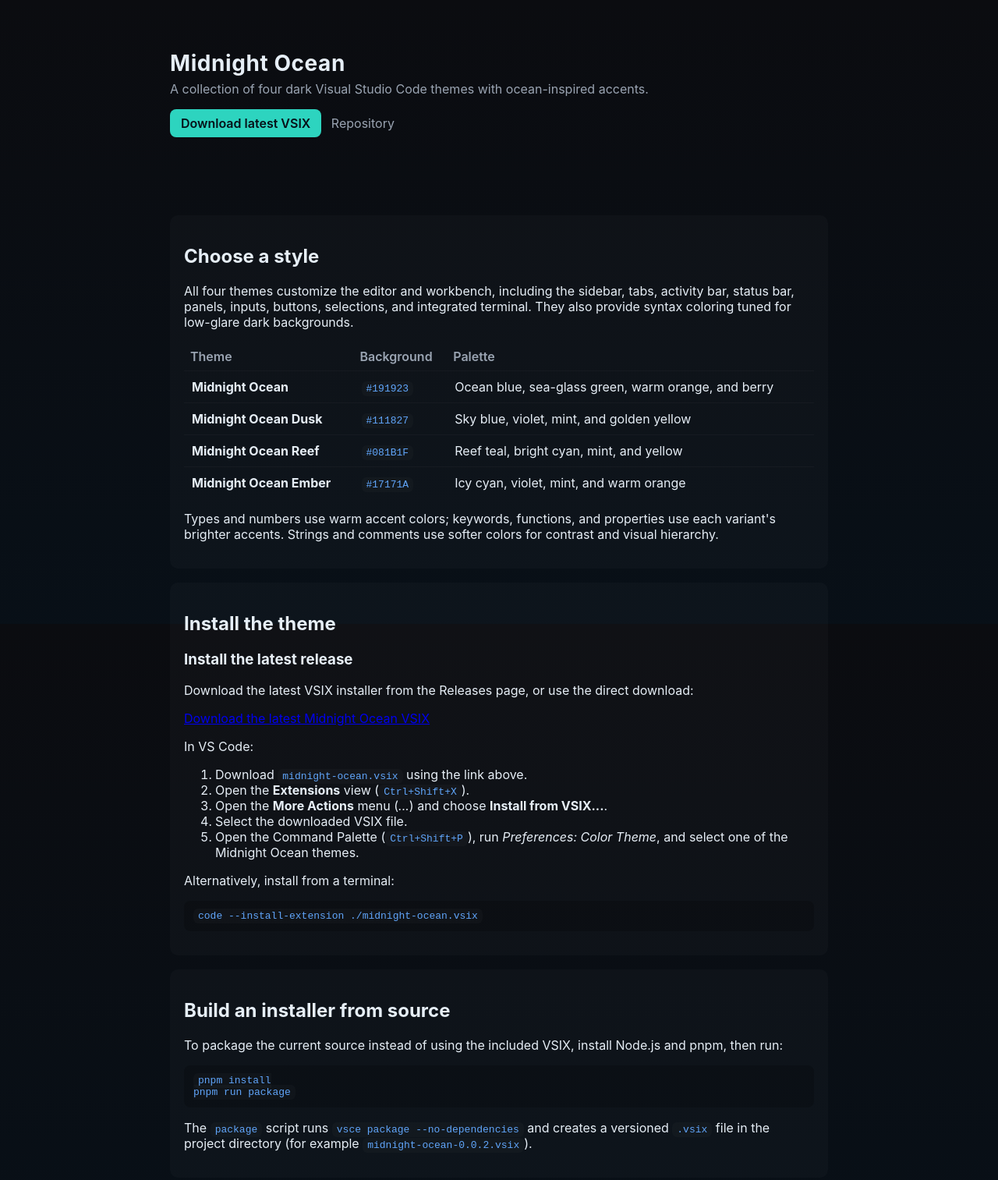
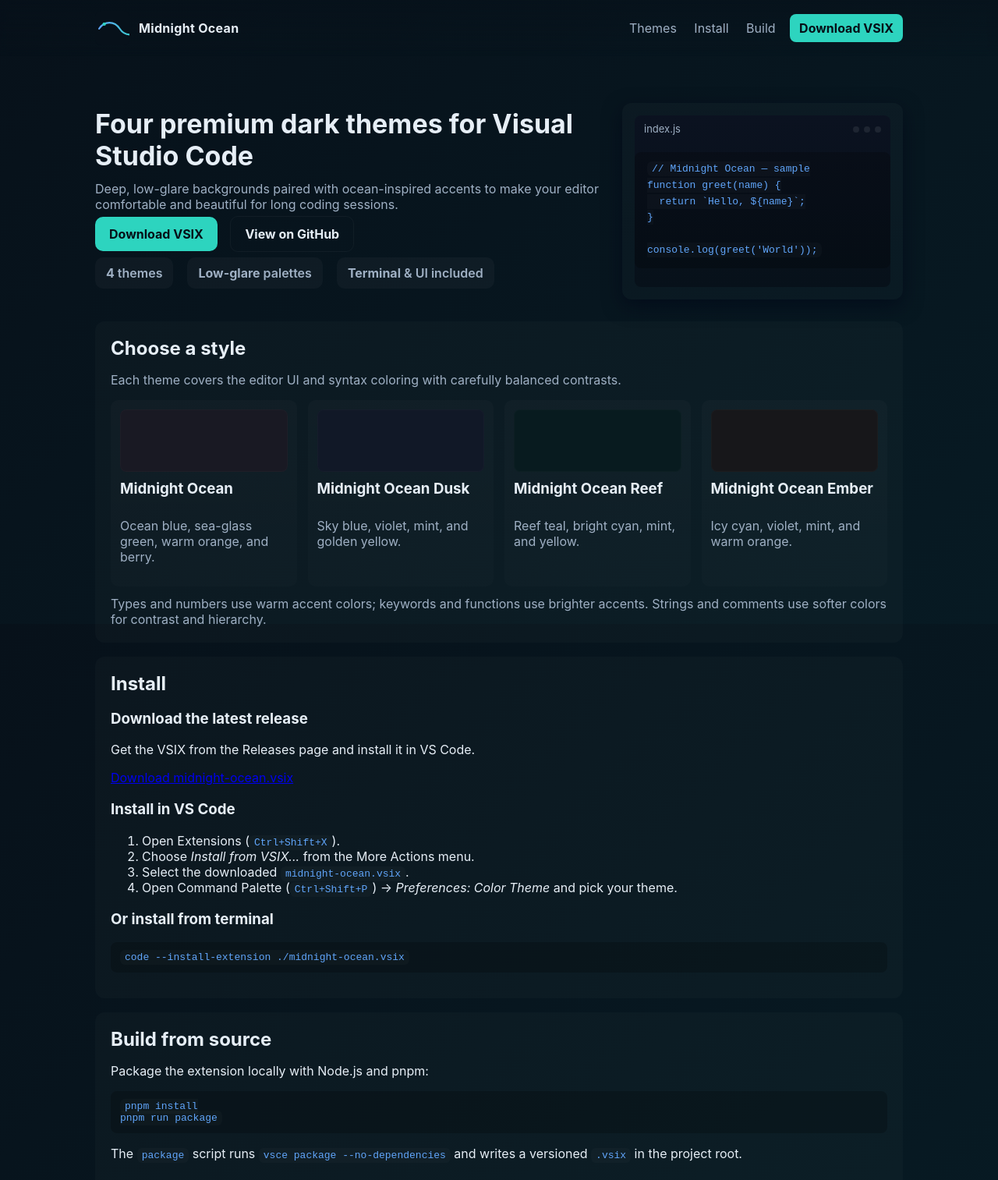
Before and after one commit to HectorCarreno/Midnight-Ocean, a website: page index.html in a window 1280 px wide. Shown: the top 1513 px of the page at 78% size. Drawn offline with Linux system fonts and the light colour scheme.

Commit message:
Upgrade to premium docs-style landing page: hero, themes grid, install/build sections, logo

```diff
--- a/index.html
+++ b/index.html
@@ -3,87 +3,144 @@
 <head>
   <meta charset="utf-8">
   <meta name="viewport" content="width=device-width,initial-scale=1">
-  <title>Midnight Ocean — VS Code themes</title>
+  <title>Midnight Ocean — Themes for VS Code</title>
   <link rel="stylesheet" href="/style.css">
-  <meta name="description" content="Midnight Ocean — a collection of four dark Visual Studio Code themes with ocean-inspired accents.">
+  <meta name="description" content="Midnight Ocean — four premium dark Visual Studio Code themes inspired by the ocean.">
+  <meta property="og:title" content="Midnight Ocean — VS Code themes">
+  <meta property="og:description" content="Four premium dark Visual Studio Code themes with ocean-inspired accents. Download the VSIX or build from source.">
+  <meta property="og:image" content="/assets/og-preview.png">
 </head>
 <body>
-  <header class="site-header">
-    <div class="container">
-      <h1>Midnight Ocean</h1>
-      <p class="tagline">A collection of four dark Visual Studio Code themes with ocean-inspired accents.</p>
-      <p class="cta"><a href="https://github.com/HectorCarreno/Midnight-Ocean/releases/latest" class="button">Download latest VSIX</a> <a href="https://github.com/HectorCarreno/Midnight-Ocean" class="muted">Repository</a></p>
+  <header class="topbar">
+    <div class="container topbar-inner">
+      <a class="brand" href="/">
+        <img src="/assets/logo.svg" alt="Midnight Ocean" class="logo">
+        <span class="brand-text">Midnight Ocean</span>
+      </a>
+      <nav class="nav">
+        <a href="#themes">Themes</a>
+        <a href="#install">Install</a>
+        <a href="#build">Build</a>
+        <a href="https://github.com/HectorCarreno/Midnight-Ocean/releases/latest" class="button small">Download VSIX</a>
+      </nav>
     </div>
   </header>
 
   <main class="container">
-    <section>
-      <h2>Choose a style</h2>
-      <p>All four themes customize the editor and workbench, including the sidebar, tabs, activity bar, status bar, panels, inputs, buttons, selections, and integrated terminal. They also provide syntax coloring tuned for low-glare dark backgrounds.</p>
+    <section class="hero">
+      <div class="hero-left">
+        <h1>Four premium dark themes for Visual Studio Code</h1>
+        <p class="lead">Deep, low-glare backgrounds paired with ocean-inspired accents to make your editor comfortable and beautiful for long coding sessions.</p>
 
-      <table class="themes">
-        <thead>
-          <tr><th>Theme</th><th>Background</th><th>Palette</th></tr>
-        </thead>
-        <tbody>
-          <tr><td><strong>Midnight Ocean</strong></td><td><code>#191923</code></td><td>Ocean blue, sea-glass green, warm orange, and berry</td></tr>
-          <tr><td><strong>Midnight Ocean Dusk</strong></td><td><code>#111827</code></td><td>Sky blue, violet, mint, and golden yellow</td></tr>
-          <tr><td><strong>Midnight Ocean Reef</strong></td><td><code>#081B1F</code></td><td>Reef teal, bright cyan, mint, and yellow</td></tr>
-          <tr><td><strong>Midnight Ocean Ember</strong></td><td><code>#17171A</code></td><td>Icy cyan, violet, mint, and warm orange</td></tr>
-        </tbody>
-      </table>
+        <p class="actions">
+          <a class="button" href="https://github.com/HectorCarreno/Midnight-Ocean/releases/latest">Download VSIX</a>
+          <a class="button secondary" href="https://github.com/HectorCarreno/Midnight-Ocean">View on GitHub</a>
+        </p>
 
-      <p>Types and numbers use warm accent colors; keywords, functions, and properties use each variant's brighter accents. Strings and comments use softer colors for contrast and visual hierarchy.</p>
+        <ul class="kpi">
+          <li><strong>4</strong> themes</li>
+          <li><strong>Low-glare</strong> palettes</li>
+          <li><strong>Terminal</strong> & UI included</li>
+        </ul>
+      </div>
+
+      <aside class="hero-right">
+        <div class="preview-card">
+          <div class="editor-mock">
+            <div class="editor-top">
+              <span>index.js</span>
+              <div class="dots">
+                <span></span><span></span><span></span>
+              </div>
+            </div>
+            <pre class="code"><code>// Midnight Ocean — sample
+function greet(name) {
+  return `Hello, ${name}`;
+}
+
+console.log(greet('World'));
+</code></pre>
+          </div>
+        </div>
+      </aside>
     </section>
 
-    <section>
-      <h2>Install the theme</h2>
-      <h3>Install the latest release</h3>
-      <p>Download the latest VSIX installer from the Releases page, or use the direct download:</p>
-      <p><a href="https://github.com/HectorCarreno/Midnight-Ocean/releases/latest/download/midnight-ocean.vsix">Download the latest Midnight Ocean VSIX</a></p>
+    <section id="themes" class="section">
+      <h2>Choose a style</h2>
+      <p class="muted">Each theme covers the editor UI and syntax coloring with carefully balanced contrasts.</p>
 
-      <p>In VS Code:</p>
+      <div class="themes-grid">
+        <article class="theme-card" style="--bg:#191923;">
+          <div class="swatch"></div>
+          <h3>Midnight Ocean</h3>
+          <p class="muted">Ocean blue, sea-glass green, warm orange, and berry.</p>
+        </article>
+
+        <article class="theme-card" style="--bg:#111827;">
+          <div class="swatch"></div>
+          <h3>Midnight Ocean Dusk</h3>
+          <p class="muted">Sky blue, violet, mint, and golden yellow.</p>
+        </article>
+
+        <article class="theme-card" style="--bg:#081B1F;">
+          <div class="swatch"></div>
+          <h3>Midnight Ocean Reef</h3>
+          <p class="muted">Reef teal, bright cyan, mint, and yellow.</p>
+        </article>
+
+        <article class="theme-card" style="--bg:#17171A;">
+          <div class="swatch"></div>
+          <h3>Midnight Ocean Ember</h3>
+          <p class="muted">Icy cyan, violet, mint, and warm orange.</p>
+        </article>
+      </div>
+
+      <div class="note">
+        Types and numbers use warm accent colors; keywords and functions use brighter accents. Strings and comments use softer colors for contrast and hierarchy.
+      </div>
+    </section>
+
+    <section id="install" class="section">
+      <h2>Install</h2>
+      <h3>Download the latest release</h3>
+      <p>Get the VSIX from the Releases page and install it in VS Code.</p>
+      <p><a class="button" href="https://github.com/HectorCarreno/Midnight-Ocean/releases/latest/download/midnight-ocean.vsix">Download midnight-ocean.vsix</a></p>
+
+      <h3>Install in VS Code</h3>
       <ol>
-        <li>Download <code>midnight-ocean.vsix</code> using the link above.</li>
-        <li>Open the <strong>Extensions</strong> view (<code>Ctrl+Shift+X</code>).</li>
-        <li>Open the <strong>More Actions</strong> menu (<em>...</em>) and choose <strong>Install from VSIX...</strong>.</li>
-        <li>Select the downloaded VSIX file.</li>
-        <li>Open the Command Palette (<code>Ctrl+Shift+P</code>), run <em>Preferences: Color Theme</em>, and select one of the Midnight Ocean themes.</li>
+        <li>Open Extensions (<code>Ctrl+Shift+X</code>).</li>
+        <li>Choose <em>Install from VSIX...</em> from the More Actions menu.</li>
+        <li>Select the downloaded <code>midnight-ocean.vsix</code>.</li>
+        <li>Open Command Palette (<code>Ctrl+Shift+P</code>) → <em>Preferences: Color Theme</em> and pick your theme.</li>
       </ol>
 
-      <p>Alternatively, install from a terminal:</p>
+      <h3>Or install from terminal</h3>
       <pre><code>code --install-extension ./midnight-ocean.vsix</code></pre>
     </section>
 
-    <section>
-      <h2>Build an installer from source</h2>
-      <p>To package the current source instead of using the included VSIX, install Node.js and pnpm, then run:</p>
+    <section id="build" class="section">
+      <h2>Build from source</h2>
+      <p>Package the extension locally with Node.js and pnpm:</p>
       <pre><code>pnpm install
 pnpm run package</code></pre>
-      <p>The <code>package</code> script runs <code>vsce package --no-dependencies</code> and creates a versioned <code>.vsix</code> file in the project directory (for example <code>midnight-ocean-0.0.2.vsix</code>).</p>
+      <p>The <code>package</code> script runs <code>vsce package --no-dependencies</code> and writes a versioned <code>.vsix</code> in the project root.</p>
     </section>
 
-    <section>
+    <section id="releases" class="section">
       <h2>Automated releases</h2>
-      <p>Every push to <code>main</code> starts a GitHub Actions release workflow that increments the patch version, packages the extension, and creates a GitHub Release. The workflow publishes GitHub Releases only; publishing to the Visual Studio Marketplace is a separate, manual process.</p>
+      <p>Pushes to <code>main</code> trigger a release workflow that bumps the patch version, packages the extension, and creates a GitHub Release. Publishing to the Visual Studio Marketplace is a separate step — see the README for details.</p>
     </section>
 
-    <section>
-      <h2>Activate or switch themes</h2>
-      <p>Open the Command Palette (<code>Ctrl+Shift+P</code>) and select <strong>Preferences: Color Theme</strong>. Choose <em>Midnight Ocean</em>, <em>Midnight Ocean Dusk</em>, <em>Midnight Ocean Reef</em>, or <em>Midnight Ocean Ember</em>.</p>
-      <p>Or set the theme directly in your VS Code <code>settings.json</code>:</p>
-      <pre><code>{
-  "workbench.colorTheme": "Midnight Ocean Dusk"
-}</code></pre>
-    </section>
-
-    <section>
-      <h2>Publish to the Visual Studio Marketplace</h2>
-      <p>To publish the extension on the Marketplace, create a publisher, update <code>package.json</code> with the publisher ID, and use <code>vsce</code> with a Marketplace personal access token. See the repository README for the full steps.</p>
-    </section>
-
-    <footer class="page-footer">
-      <p>Repository: <a href="https://github.com/HectorCarreno/Midnight-Ocean">HectorCarreno/Midnight-Ocean</a></p>
+    <footer class="site-footer">
+      <div class="footer-inner">
+        <div>
+          <strong>Midnight Ocean</strong> — Visual Studio Code themes by <a href="https://github.com/HectorCarreno">HectorCarreno</a>.
+        </div>
+        <div class="footer-links">
+          <a href="https://github.com/HectorCarreno/Midnight-Ocean">Repository</a>
+          <a href="https://github.com/HectorCarreno/Midnight-Ocean/releases/latest">Releases</a>
+        </div>
+      </div>
     </footer>
   </main>
 </body>
--- a/style.css
+++ b/style.css
@@ -1,35 +1,76 @@
-/* Minimal stylesheet for Midnight Ocean landing page */
+/* Premium docs-style stylesheet for Midnight Ocean */
 :root{
-  --bg:#0b0c10;
-  --card:#0f1720;
-  --muted:#9aa4b2;
-  --accent:#2dd4bf;
-  --accent-2:#60a5fa;
-  --text:#e6eef6;
-  --max-width:900px;
+  --bg-1: #07111a;
+  --bg-2: linear-gradient(135deg,#07111a 0%, #071a23 100%);
+  --panel: rgba(255,255,255,0.03);
+  --muted: #9fb0c4;
+  --accent: #2dd4bf;
+  --accent-2: #60a5fa;
+  --glass: rgba(255,255,255,0.02);
+  --text: #e6eef6;
+  --radius: 12px;
+  --container: 1100px;
 }
 
 *{box-sizing:border-box}
 html,body{height:100%}
 body{
   margin:0;
-  font-family:Inter,Segoe UI,Roboto,Helvetica,Arial,sans-serif;
-  background:linear-gradient(180deg,var(--bg),#07111a 140%);
+  font-family: Inter, ui-sans-serif, system-ui, -apple-system, 'Segoe UI', Roboto, 'Helvetica Neue', Arial;
+  background:var(--bg-2);
   color:var(--text);
   -webkit-font-smoothing:antialiased;
+  -moz-osx-font-smoothing:grayscale;
 }
-.container{max-width:var(--max-width);margin:0 auto;padding:28px}
-.site-header{padding:36px 0 10px}
-.site-header h1{margin:0;font-size:28px;letter-spacing:0.02em}
-.tagline{margin:6px 0 12px;color:var(--muted)}
-.cta .button{display:inline-block;padding:8px 14px;background:var(--accent);color:#061018;border-radius:8px;text-decoration:none;margin-right:8px;font-weight:600}
-.cta .muted{color:var(--muted);text-decoration:none}
-section{background:rgba(255,255,255,0.02);padding:18px;border-radius:10px;margin:18px 0}
-.themes{width:100%;border-collapse:collapse;margin-top:8px}
-.themes th{text-align:left;padding:8px;color:var(--muted);font-weight:600}
-.themes td{padding:10px;border-top:1px solid rgba(255,255,255,0.03)}
+.container{max-width:var(--container);margin:0 auto;padding:32px}
+.topbar{backdrop-filter: blur(6px);position:sticky;top:0;z-index:40;background:linear-gradient(180deg,rgba(7,17,26,0.55),transparent)}
+.topbar-inner{display:flex;align-items:center;justify-content:space-between;padding:14px 32px}
+.brand{display:flex;align-items:center;gap:12px;text-decoration:none;color:var(--text)}
+.logo{width:44px;height:44px}
+.brand-text{font-weight:700;letter-spacing:0.02em}
+.nav a{color:var(--muted);text-decoration:none;margin-left:18px}
+.nav .button{background:var(--accent);color:#061018;padding:8px 12px;border-radius:8px;text-decoration:none;margin-left:14px;font-weight:700}
+
+.hero{display:grid;grid-template-columns:1fr 360px;gap:28px;align-items:start;margin:28px 0}
+.hero-left h1{font-size:34px;margin:6px 0}
+.lead{color:var(--muted);margin:12px 0 18px}
+.actions .button{background:var(--accent);color:#061018;padding:12px 18px;border-radius:10px;text-decoration:none;font-weight:700;margin-right:12px}
+.actions .secondary{background:transparent;border:1px solid rgba(255,255,255,0.04);color:var(--text)}
+.kpi{list-style:none;padding:0;margin:20px 0 0;display:flex;gap:18px}
+.kpi li{background:var(--panel);padding:10px 14px;border-radius:10px;color:var(--muted);font-weight:600}
+
+.preview-card{background:linear-gradient(180deg, rgba(255,255,255,0.02), rgba(255,255,255,0.01));border-radius:12px;padding:16px;box-shadow:0 8px 24px rgba(2,6,23,0.6)}
+.editor-mock{width:100%;height:220px;border-radius:8px;overflow:hidden;background:linear-gradient(180deg, #0b1220, #07111a)}
+.editor-top{height:34px;display:flex;align-items:center;justify-content:space-between;padding:8px 12px;color:var(--muted);font-size:13px}
+.dots span{display:inline-block;width:8px;height:8px;margin-left:6px;border-radius:50%;background:rgba(255,255,255,0.08)}
+.code{padding:12px 16px;color:#a7e1ff;font-size:13px;line-height:1.6;overflow:auto}
+
+.section{background:var(--glass);padding:20px;border-radius:12px;margin:18px 0}
+.section h2{margin:0 0 8px}
+.muted{color:var(--muted)}
+
+.themes-grid{display:grid;grid-template-columns:repeat(4,1fr);gap:14px;margin-top:12px}
+.theme-card{background:linear-gradient(180deg,rgba(255,255,255,0.02),rgba(255,255,255,0.01));padding:12px;border-radius:10px;display:flex;flex-direction:column;gap:10px;align-items:flex-start}
+.theme-card .swatch{width:100%;height:80px;border-radius:8px;background:var(--bg);box-shadow:inset 0 0 0 1px rgba(255,255,255,0.02)}
+.theme-card h3{margin:0}
+.note{margin-top:12px;color:var(--muted)}
+
+pre{background:rgba(0,0,0,0.22);padding:12px;border-radius:8px;overflow:auto}
 code{background:rgba(255,255,255,0.02);padding:2px 6px;border-radius:6px;color:var(--accent-2)}
-pre{background:rgba(0,0,0,0.2);padding:12px;border-radius:8px;overflow:auto}
-.page-footer{font-size:13px;color:var(--muted);margin:28px 0 60px}
 
-@media (max-width:640px){.container{padding:18px}.site-header h1{font-size:22px}}
+.site-footer{margin:32px 0 80px;color:var(--muted)}
+.footer-inner{display:flex;justify-content:space-between;align-items:center}
+.footer-links a{color:var(--muted);text-decoration:none;margin-left:16px}
+
+@media (max-width:1000px){
+  .hero{grid-template-columns:1fr 300px}
+  .themes-grid{grid-template-columns:repeat(2,1fr)}
+}
+@media (max-width:720px){
+  .topbar-inner{padding:12px}
+  .hero{grid-template-columns:1fr;}
+  .hero-right{order:2}
+  .theme-card .swatch{height:64px}
+  .themes-grid{grid-template-columns:1fr}
+  .nav a{display:none}
+}
```
Also changed, not shown: assets/logo.svg (added).
